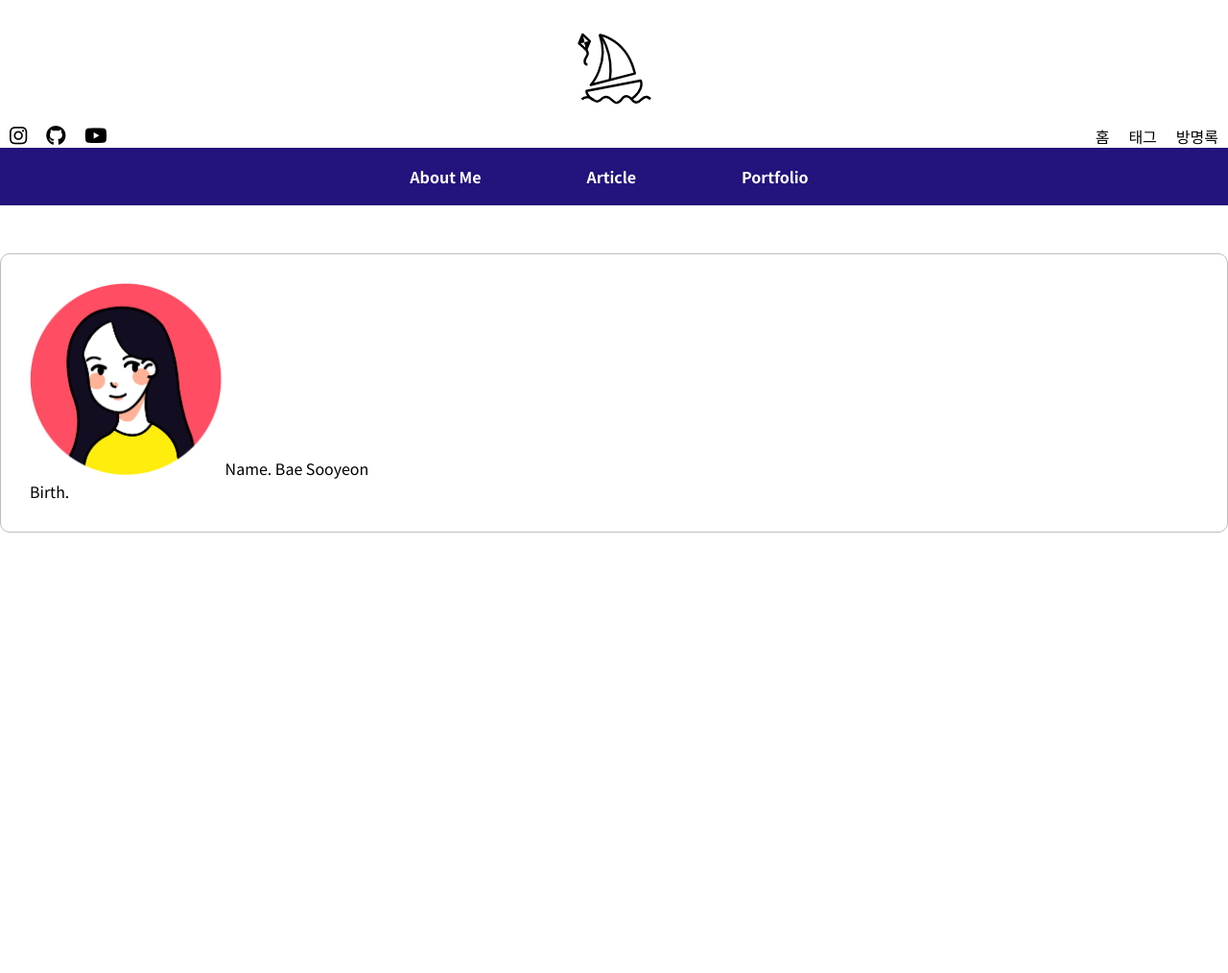
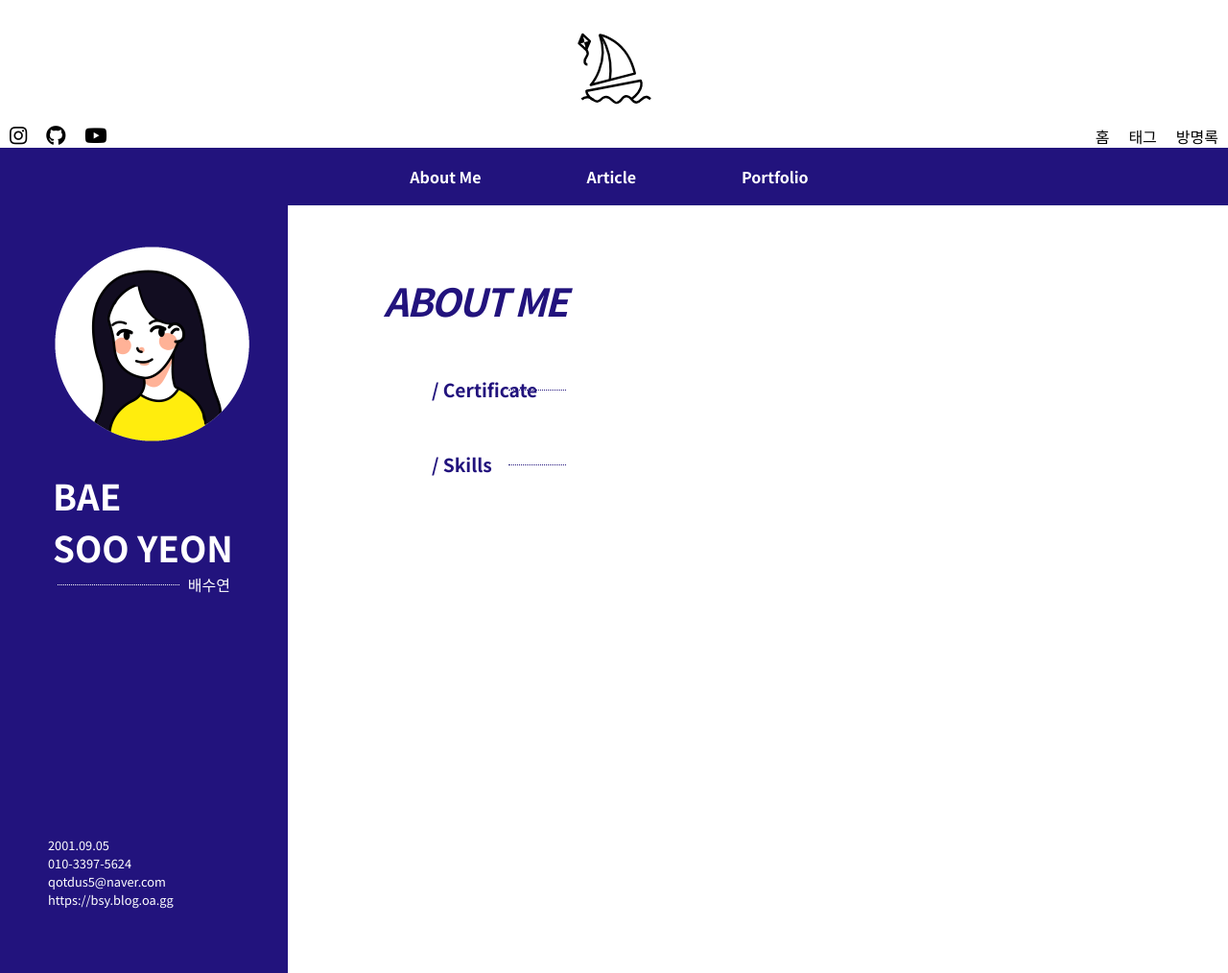
Before and after one commit to Bae-sooyeon/my_blog, a PHP site: page /aboutMe.php in a window 1280 px wide. Shown: the whole page at 96% size. Before the commit the page ends 555 px from the top, so only its background shows below. Run offline with PHP 8.4, Linux system fonts and the light colour scheme; some libraries are stand-ins or nearby versions.

Commit message:
자기소개 내용 추가

```diff
--- a/public/aboutMe.php
+++ b/public/aboutMe.php
@@ -3,14 +3,35 @@ include "../part/head.php"
 ?>
 
 
-<div class="profile-box con">
-    <div class="profile-img">
-        <img src="/resource/img/avata.png" alt="" width="200">
-        Name. Bae Sooyeon
-        <br>
-        Birth.
+<div class="box-1 flex">
 
+    <div class="profile-box">
+
+        <div class="profile-img text-align-center">
+            <img src="/resource/img/avatar.png" alt="" width="250">
+        </div>
+
+        <div class="name-box">
+            <div class="bae">BAE</div>
+            <div class="sy">SOO YEON</div>
+            <div class="korean">배수연</div>
+        </div>
+
+        <div class="about-me-box">
+            2001.09.05 <br>
+            010-3397-5624 <br>
+            qotdus5@naver.com <br>
+            https://bsy.blog.oa.gg
+        </div>
     </div>
+
+    <div class="contents">
+        <div class="about-me">ABOUT ME</div>
+        <div class="certificate">/ Certificate</div>
+        <div class="skills">/ Skills</div>
+        <div class="hobby"></div>
+    </div>
+
 </div>
 
 
--- a/public/resource/common.css
+++ b/public/resource/common.css
@@ -675,8 +675,74 @@ body.active{
 /* about me 프로필박스 */
 
 .profile-box {
-    margin-top: 50px;
-    padding: 30px;
-    border: solid 1px #bdbdbd;
-    border-radius: 10px;
+    background-color: #22137D;
+    width:300px;
+    height:800px;
+
 }
+
+.profile-box > .profile-img > img {
+    margin-top:20px;
+}
+
+
+.profile-box > .name-box > .bae, .profile-box > .name-box > .sy {
+    color:white;
+    font-weight: bold;
+    font-size: 2.3rem;
+    margin-left: 55px;
+}
+
+.profile-box > .name-box > .korean {
+    text-align:right;
+    color:white;
+    margin-right:60px;
+    margin-left:60px;
+    position: relative;
+}
+
+.profile-box > .name-box > .korean::before {
+    content: "";
+    position:absolute;
+    left:0;
+    right:53px;
+    top:50%;
+    border-top:1px dotted white;
+}
+
+.profile-box > .about-me-box {
+    margin-left:50px;
+    margin-top:250px;
+    font-size: 0.8rem;
+    color:white;
+}
+
+.box-1 > .contents > .about-me {
+    font-weight: bold;
+    color: #22137D;
+    font-size: 2.5rem;
+    margin-top:70px;
+    margin-left:100px;
+    letter-spacing: -2px;
+    font-style:italic;
+}
+
+
+.box-1 > .contents > .skills , .box-1 > .contents > .certificate {
+    margin-left: 150px;
+    color: #22137D;
+    font-weight: bold;
+    font-size:1.2rem;
+    position: relative;
+    margin-top:50px;
+}
+
+
+.box-1 > .contents > .skills::after , .box-1 > .contents > .certificate::after {
+    content: "";
+    position:absolute;
+    left:80px;
+    right:0px;
+    top:50%;
+    border-top:1px dotted #22137D;
+}
--- a/public/resource/detail.css
+++ /dev/null
@@ -1,5 +0,0 @@
-.title{
-    border-bottom:solid 1.5px #efefef;
-    border-top:solid 1.5px #efefef;
-    padding: 8px
-}
--- a/public/resource/list.css
+++ b/public/resource/list.css
@@ -1,8 +1,21 @@
+.title {
+}
+
 .list-box-1 {
     padding:0 200px;
     margin-top: 70px;
+
 }
 
+.list-box > .list-name, .list-box > .regDate {
+    font-size: 0.8rem;
+    margin-top:10px;
+
+}
+
+.list-box > .list-name {
+    padding-right:12px;
+}
 
 .list-box-1 > ul > li {
     margin-top: 70px;
```
Also changed, not shown: public/detail.php (+8 -6 lines), public/list_test.php (+22 -3 lines), public/resource/img/avatar.png (added).
